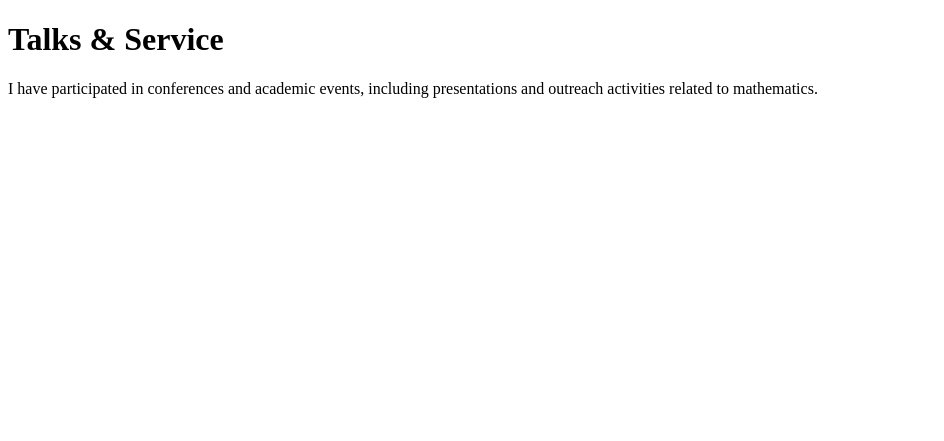
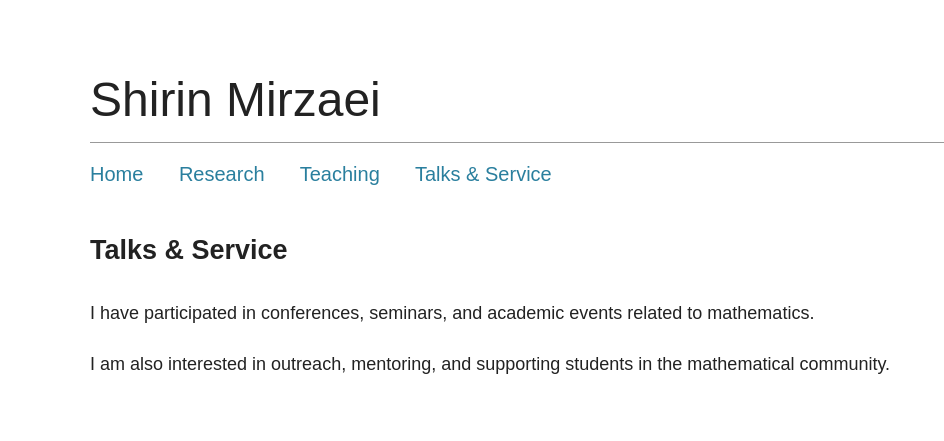
Before and after one commit to shirinmirzaei/shirinmirzaei.github.io, a plain HTML site: page talks.html in a window 1280 px wide. Shown: the whole page, without its empty margins (0-944 px from the left). Drawn offline with Linux system fonts and the light colour scheme.

Commit message:
Update talks.html

```diff
--- a/talks.html
+++ b/talks.html
@@ -1,15 +1,69 @@
 <!DOCTYPE html>
 <html>
 <head>
-    <title>Talks & Service | Shirin Alimirzaei</title>
+    <title>Talks & Service | Shirin Mirzaei</title>
+    <style>
+        body {
+            font-family: Arial, sans-serif;
+            margin: 0;
+            background-color: white;
+            color: #222;
+        }
+
+        .page {
+            max-width: 1100px;
+            margin: 0 auto;
+            padding: 40px;
+        }
+
+        h1 {
+            font-size: 48px;
+            font-weight: normal;
+            margin-bottom: 20px;
+            border-bottom: 1px solid #999;
+            padding-bottom: 15px;
+        }
+
+        .menu {
+            margin-bottom: 40px;
+            font-size: 20px;
+        }
+
+        .menu a {
+            text-decoration: none;
+            color: #2a7f9e;
+            margin-right: 30px;
+        }
+
+        .text {
+            font-size: 18px;
+            line-height: 1.8;
+            max-width: 850px;
+        }
+    </style>
 </head>
 <body>
-    <h1>Talks & Service</h1>
+    <div class="page">
+        <h1>Shirin Mirzaei</h1>
 
-    <p>
-    I have participated in conferences and academic events, including presentations
-    and outreach activities related to mathematics.
-    </p>
+        <div class="menu">
+            <a href="index.html">Home</a>
+            <a href="research.html">Research</a>
+            <a href="teaching.html">Teaching</a>
+            <a href="talks.html">Talks & Service</a>
+        </div>
 
+        <div class="text">
+            <h2>Talks & Service</h2>
+
+            <p>
+                I have participated in conferences, seminars, and academic events related to mathematics.
+            </p>
+
+            <p>
+                I am also interested in outreach, mentoring, and supporting students in the mathematical community.
+            </p>
+        </div>
+    </div>
 </body>
 </html>
```
